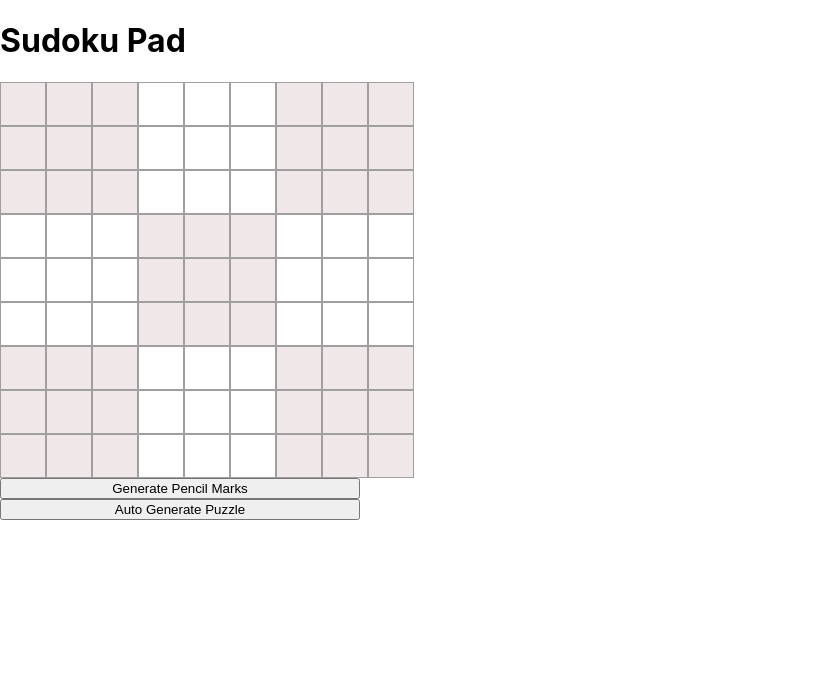
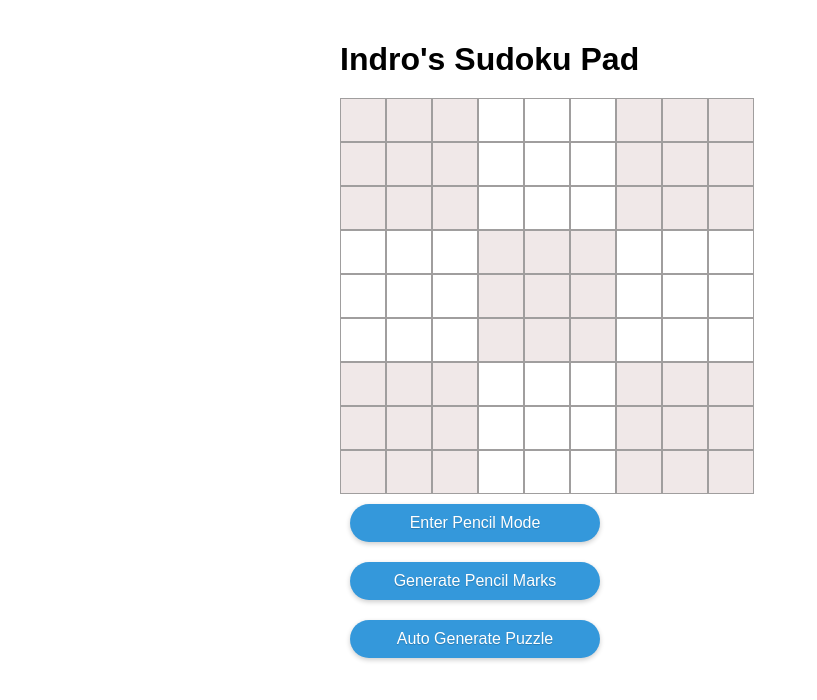
Before and after one commit to indronero/sudoku-project, a React (Create React App) app: page / in a window 1280 px wide. Shown: the top 700 px of the page, without its empty margins (0-817 px from the left). Built offline with nearby package versions, Linux system fonts and the light colour scheme.

Commit message:
Implemented manual pencil marking (still has bugs such as deletion when re-editing pencil mark and improper insertions of puzzle cells in manual pencil marking mode

```diff
--- a/src/App.css
+++ b/src/App.css
@@ -1,38 +1,15 @@
-.App {
-  text-align: center;
+/* App.css */
+
+/* Styles for the whole app container */
+.app {
+  font-family: Arial, sans-serif;
+  max-width: 600px;
+  margin: 0 auto;
+  padding: 20px;
+
 }
 
-.App-logo {
-  height: 40vmin;
-  pointer-events: none;
+/* Styles for the heading */
+h1 {
+  margin-bottom: 20px;
 }
-
-@media (prefers-reduced-motion: no-preference) {
-  .App-logo {
-    animation: App-logo-spin infinite 20s linear;
-  }
-}
-
-.App-header {
-  background-color: #282c34;
-  min-height: 100vh;
-  display: flex;
-  flex-direction: column;
-  align-items: center;
-  justify-content: center;
-  font-size: calc(10px + 2vmin);
-  color: white;
-}
-
-.App-link {
-  color: #61dafb;
-}
-
-@keyframes App-logo-spin {
-  from {
-    transform: rotate(0deg);
-  }
-  to {
-    transform: rotate(360deg);
-  }
-}
--- a/src/App.js
+++ b/src/App.js
@@ -1,10 +1,11 @@
 import React from 'react';
 import SudokuBoard from './SudokuGrid';
+import './App.css';
 
 const App = () => {
   return (
     <div className="app">
-      <h1>Sudoku Pad</h1>
+      <h1>Indro's Sudoku Pad</h1>
       <SudokuBoard />
     </div>
   );
--- a/src/SudokuGrid.css
+++ b/src/SudokuGrid.css
@@ -2,6 +2,7 @@
   display: flex;
   flex-direction: column;
   width: 360px;
+
 }
 
 .sudoku-row {
@@ -50,3 +51,52 @@
 .sudoku-cell.subgrid-8 {
   background-color: #f0e8e8; /* Change this to your desired shading color */
 }
+
+/* CSS for the buttons */
+button {
+  appearance: none;
+  border: none;
+  outline: none;
+  background: transparent;
+  color: #ffffff;
+  cursor: pointer;
+  font-size: 16px;
+  padding: 10px 20px;
+  border-radius: 20px;
+  transition: background-color 0.3s, transform 0.2s;
+  margin: 10px;
+  width: 250px;
+}
+
+/* Regular state */
+button {
+  background-color: #3498db;
+}
+
+/* Hover state */
+button:hover {
+  background-color: #58a8e0;
+  transform: scale(1.05);
+}
+
+/* Active state */
+button:active {
+  background-color: #1c6ea4;
+  transform: scale(0.95);
+}
+
+/* Disabled state */
+button:disabled {
+  opacity: 0.6;
+  cursor: not-allowed;
+}
+
+/* Optional: Add box-shadow for a subtle 3D effect */
+button {
+  box-shadow: 0px 2px 5px rgba(0, 0, 0, 0.2);
+}
+
+/* Optional: Add text shadow for better readability on bright backgrounds */
+button {
+  text-shadow: 0px 1px 1px rgba(0, 0, 0, 0.2);
+}
--- a/src/SudokuGrid.js
+++ b/src/SudokuGrid.js
@@ -1,22 +1,55 @@
 import React, { useState, useEffect } from 'react';
 import './SudokuGrid.css';
-import { /*generatePencilMarks,*/ updatePencilMarks, usePencilMarks } from './PencilMarking';
+import { generatePencilMarks, updatePencilMarks, usePencilMarks } from './PencilMarking';
 //import { generateRandomSudokuPuzzle } from './PuzzleGeneration';
 
 const SudokuBoard = () => {
   const [board, setBoard] = useState(Array.from({ length: 9 }, () => Array.from({ length: 9 }, () => '')));
   const { pencilMarks, setPencilMarks, showPencilMarks, setShowPencilMarks, handleGenerateMarksClick } = usePencilMarks();
 
+  const [manualPencilMarks, setManualPencilMarks] = useState(Array.from({ length: 9 }, () => Array.from({ length: 9 }, () => [])));
+  const [manualPencilMode, setManualPencilMode] = useState(false);
+  const [activeCell, setActiveCell] = useState(null);
+
   const handleCellClick = (rowIndex, colIndex) => {
-    const cellInput = document.getElementById(`cell-${rowIndex}-${colIndex}`);
-    if (cellInput) {
-      cellInput.focus();
+    const clickedCellValue = board[rowIndex][colIndex];
+
+    if (manualPencilMode) {
+      if (clickedCellValue === '') {
+        const newPencilMarks = [...manualPencilMarks];
+        newPencilMarks[rowIndex][colIndex] = [];
+        setManualPencilMarks(newPencilMarks);
+      }
+
+      setActiveCell(`${rowIndex}-${colIndex}`);
     }
   };
 
+
+
+  const handlePencilMarksChange = (e, rowIndex, colIndex) => {
+    const { value } = e.target;
+    if (activeCell !== null) {
+      const newManualPencilMarks = [...manualPencilMarks];
+
+      // Parse the input value and filter out non-numeric characters
+      const newMarks = value.split('').filter(char => /\d/.test(char)).map(mark => parseInt(mark, 10));
+
+      // Update the manual pencil marks for the clicked cell
+      newManualPencilMarks[rowIndex][colIndex] = newMarks;
+
+      // Update the state with the new manual pencil marks
+      setManualPencilMarks(newManualPencilMarks);
+
+      // Log the manual pencil marks for the clicked cell
+      console.log(`Manual Pencil Marks for Cell [${rowIndex}][${colIndex}]:`, newMarks);
+    }
+  };
+
+
   const handleCellChange = (e, rowIndex, colIndex) => {
     const { value } = e.target;
-    if (value === '' || /^[1-9]$/.test(value)) {
+    if (!manualPencilMode && value === '' || /^[1-9]$/.test(value)) {
       const newBoard = [...board];
       newBoard[rowIndex][colIndex] = value === '' ? '' : parseInt(value, 10);
       setBoard(newBoard);
@@ -101,16 +134,36 @@ const SudokuBoard = () => {
                 className="sudoku-cell-container"
                 onClick={() => handleCellClick(rowIndex, colIndex)}
               >
+                {manualPencilMode ? (
                 <input
                   id={`cell-${rowIndex}-${colIndex}`}
                   type="text"
                   className={`sudoku-cell subgrid-${subgridIndex}`}
-                  value={cellValue !== '' ? cellValue : ''}
+                  value={
+                    board[rowIndex][colIndex] !== ''
+                      ? board[rowIndex][colIndex]
+                      : manualPencilMarks[rowIndex][colIndex].join(' ')
+                  }
+                  placeholder=""
+                  onChange={(e) => handlePencilMarksChange(e, rowIndex, colIndex)}
+                />
+              ) : (
+                <input
+                  id={`cell-${rowIndex}-${colIndex}`}
+                  type="text"
+                  className={`sudoku-cell subgrid-${subgridIndex}`}
+                  value={
+                    manualPencilMarks[rowIndex][colIndex] !== null
+                      ? manualPencilMarks[rowIndex][colIndex].join(' ')
+                      : ''
+                  }
                   placeholder={cellValue !== '' ? cellValue : ''}
                   maxLength={1}
                   onChange={(e) => handleCellChange(e, rowIndex, colIndex)}
-                  readOnly={cellValue !== ''}
+                  readOnly={cellValue !== '' && !manualPencilMode}
+
                 />
+              )}
                 {showPencilMarks && cellValue === '' && (
                   <div className="pencil-marks">
                     {pencilMarks[rowIndex][colIndex].map((mark) => (
@@ -125,6 +178,9 @@ const SudokuBoard = () => {
           })}
         </div>
       ))}
+      <button onClick={() => setManualPencilMode(!manualPencilMode)}>
+        {manualPencilMode ? 'Exit Pencil Mode' : 'Enter Pencil Mode'}
+      </button>
       <button onClick={handleGenerateMarksClick}>Generate Pencil Marks</button>
       <button onClick={handleAutoGenerateClick}>Auto Generate Puzzle</button>
     </div>
```
